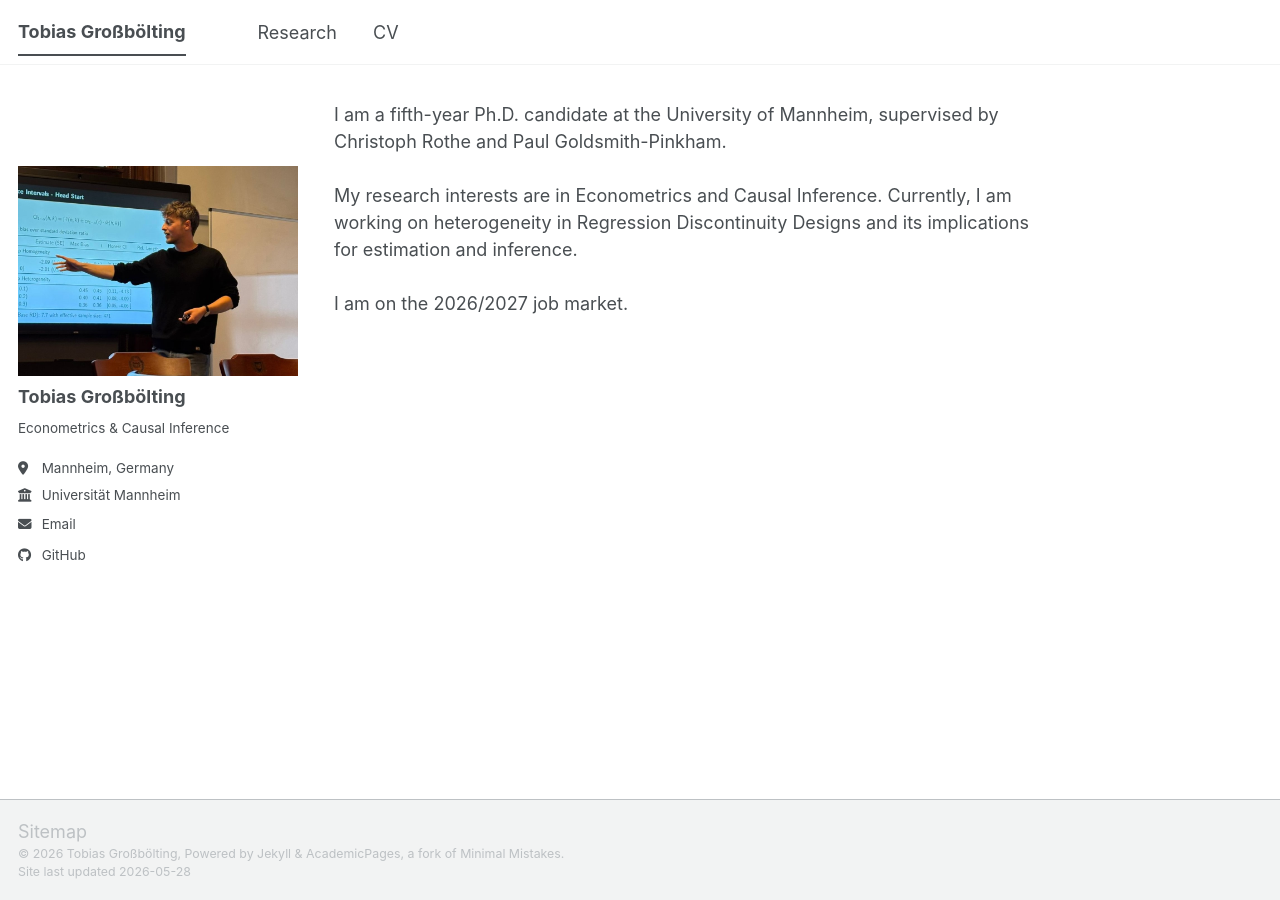
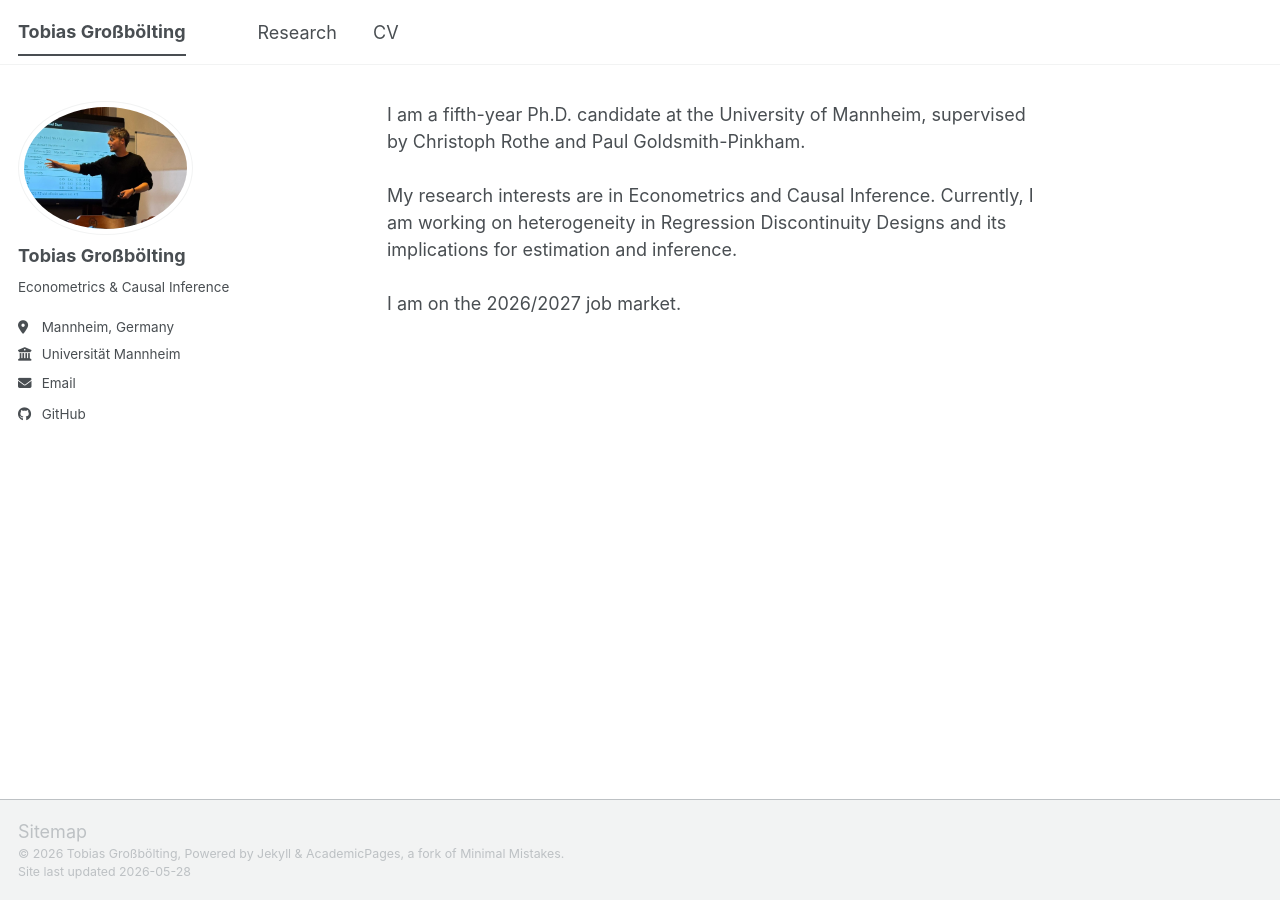
Before and after one commit to tgrossboelting/tgrossboelting.github.io, a Jekyll site: the page built from _pages/about.md, in a window 1280 px wide. Built offline with Jekyll 4.4.1, drawn with Linux system fonts in a browser that asks for light colours; a script bundle is joined from its source files by our own code; library files that are not in the unit come from our copies.

Commit message:
Reset layout to template baseline, widen sidebar by one column
Restore _sidebar.scss, _page.scss, and _archive.scss to the initial
template state (commit 84160d5), then make a single targeted change:
bump the sidebar span from 2 of 12 to 3 of 12, and shrink the page
and archive spans from 10 of 12 last to 9 of 12 last. Reverts the
CSS-grid switch and the iterative avatar tweaks that introduced the
sticky-sidebar layout shift.

```diff
--- a/_sass/layout/_archive.scss
+++ b/_sass/layout/_archive.scss
@@ -10,7 +10,8 @@
   }
 
   @include breakpoint($large) {
-    max-width: 820px;
+    @include span(9 of 12 last);
+    @include prefix(0.5 of 12);
   }
 
   a {
--- a/_sass/layout/_page.scss
+++ b/_sass/layout/_page.scss
@@ -4,6 +4,7 @@
 
 #main {
   @include container;
+  @include clearfix;
   margin-top: 2em;
   padding-left: 1em;
   padding-right: 1em;
@@ -13,17 +14,13 @@
   @include breakpoint($x-large) {
     max-width: $x-large;
   }
-
-  @include breakpoint($large) {
-    display: grid;
-    grid-template-columns: 280px minmax(0, 1fr);
-    column-gap: 2rem;
-  }
 }
 
 .page {
   @include breakpoint($large) {
-    max-width: 720px;
+    @include span(9 of 12 last);
+    @include prefix(0.5 of 12);
+    @include suffix(2 of 12);
   }
 
   .page__inner-wrap {
--- a/_sass/layout/_sidebar.scss
+++ b/_sass/layout/_sidebar.scss
@@ -17,12 +17,15 @@
     margin-top: 1em;
   }
 
+  @media screen and (min-width: $sidebar-screen-min-width) {
+    height: 100vh;
+    overflow-y: auto;               // Add scrollbar if the sidebar is too long
+    position: fixed;
+    padding-top: $masthead-height;
+  }
+
   @include breakpoint($large) {
-    position: sticky;
-    top: $masthead-height;
-    align-self: start;
-    max-height: calc(100vh - #{$masthead-height});
-    overflow-y: auto;
+    @include span(3 of 12);
     opacity: 1;
     -webkit-transition: opacity 0.2s ease-in-out;
             transition: opacity 0.2s ease-in-out;
@@ -33,6 +36,7 @@
   }
 
   @include breakpoint($x-large) {
+    max-width: $sidebar-link-max-width;
     padding-right: 0;
   }
 
@@ -145,15 +149,18 @@
 
   @include breakpoint($large) {
     display: block;
-    width: 100%;
+    width: auto;
     height: auto;
   }
 
   img {
-    max-width: 100%;
-    width: 100%;
-    aspect-ratio: 1006 / 755;
-    height: auto;
+    max-width: 175px;
+    border-radius: 50%;
+
+    @include breakpoint($large) {
+      padding: 5px;
+      border: 1px solid var(--global-border-color);
+    }
   }
 }
 
@@ -310,10 +317,6 @@
     font-size: $type-size-5;
     text-decoration: none;
 
-    @include breakpoint($large) {
-      width: fit-content;
-    }
-
     &:hover {
       text-decoration: underline;
     }
```
